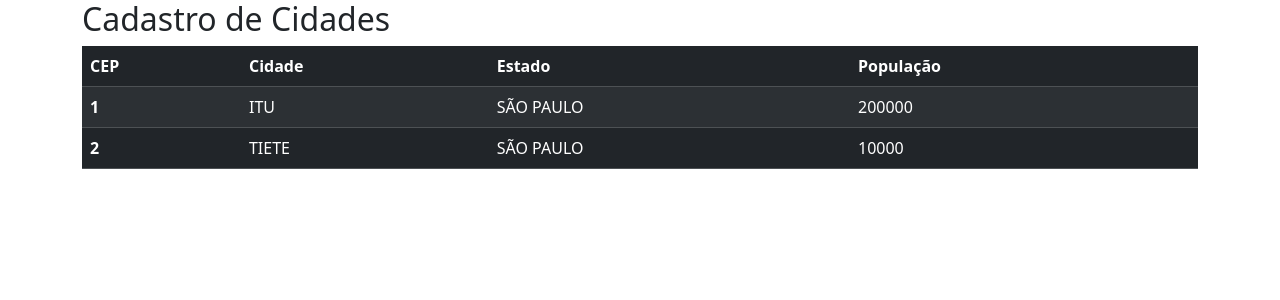
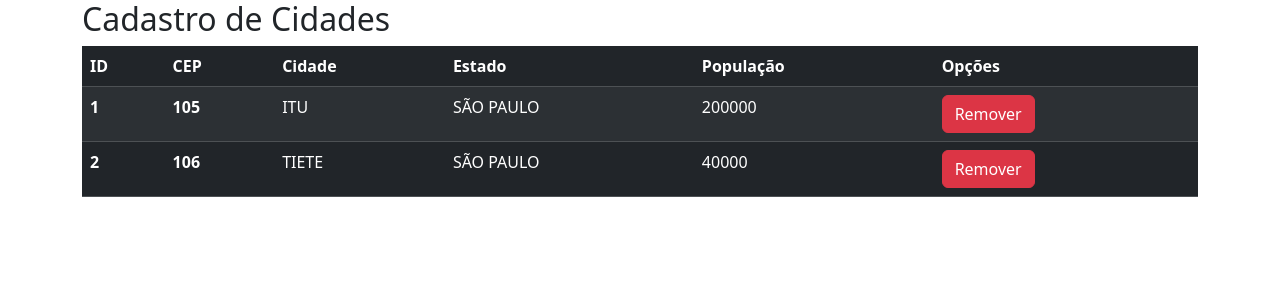
Before and after one commit to pamelacandiani/cadastro-de-cidades, an Angular app: page / in a window 1280 px wide. Shown: the top 300 px of the page. Built offline with nearby package versions, Linux system fonts and the light colour scheme; data requests are answered from the project's data file.

Commit message:
Criando botao delete

```diff
--- a/db.json
+++ b/db.json
@@ -1,17 +1,18 @@
 {
   "cidades": [
     {
-            "CEP": 1,
-            "Cidade": "ITU",
-            "Estado": "SÃO PAULO",
-            "Populacao": 200000
+      "id": 1,
+      "cep": 105,
+      "cidade": "ITU",
+      "estado": "SÃO PAULO",
+      "populacao": 200000
     },
     {
-            "CEP": 2,
-            "Cidade": "TIETE",
-            "Estado": "SÃO PAULO",
-            "Populacao": 10000
+      "id": 2,
+      "cep": 106,
+      "cidade": "TIETE",
+      "estado": "SÃO PAULO",
+      "populacao": 40000
     }
   ]
-
 }
--- a/src/app/cidade.service.ts
+++ b/src/app/cidade.service.ts
@@ -14,5 +14,7 @@ export class CidadeService {
     return this.http.get<Cidade []>('http://localhost:3000/cidades')
   }
 
-
+  delete(cidade: Cidade): Observable<void>{
+    return this.http.delete<void>('http://localhost:3000/cidades/' + cidade.id)
+  }
 }
--- a/src/app/cidade/cidade.component.html
+++ b/src/app/cidade/cidade.component.html
@@ -3,19 +3,25 @@
 	<table class="table table-striped table-dark">
 		<thead>
 			<tr>
+				<th scope="col">ID</th>
 				<th scope="col">CEP</th>
 				<th scope="col">Cidade</th>
 				<th scope="col">Estado</th>
 				<th scope="col">População</th>
+				<th scope="col">Opções</th>
 			</tr>
 		</thead>
 	  <tbody>
 		<tr *ngFor="let cidade of cidade">
-				<th scope="row">{{cidade.CEP}}</th>
-				<td>{{cidade.Cidade}}</td>
-				<td>{{cidade.Estado}}</td>
-				<td>{{cidade.Populacao}}</td>
+				<th scope="row">{{cidade.id}}</th>
+				<th>{{cidade.cep}}</th>
+				<td>{{cidade.cidade}}</td>
+				<td>{{cidade.estado}}</td>
+				<td>{{cidade.populacao}}</td>
+
+				<td><button class="btn btn-danger" (click)="delete(cidade)">Remover</button></td>
 		</tr>
 	  </tbody>
 	</table>
+
 </div>
--- a/src/app/cidade/cidade.component.ts
+++ b/src/app/cidade/cidade.component.ts
@@ -23,4 +23,10 @@ export class CidadeComponent implements OnInit{
     })
   }
 
+  delete(cidade: Cidade){
+    this.servise.delete(cidade).subscribe({
+      next: () => this.loadCidades()
+    })
+  }
+
 }
```
Also changed, not shown: src/cidade.ts (+5 -4 lines). Lines whose indentation alone changed are shown as unchanged.
